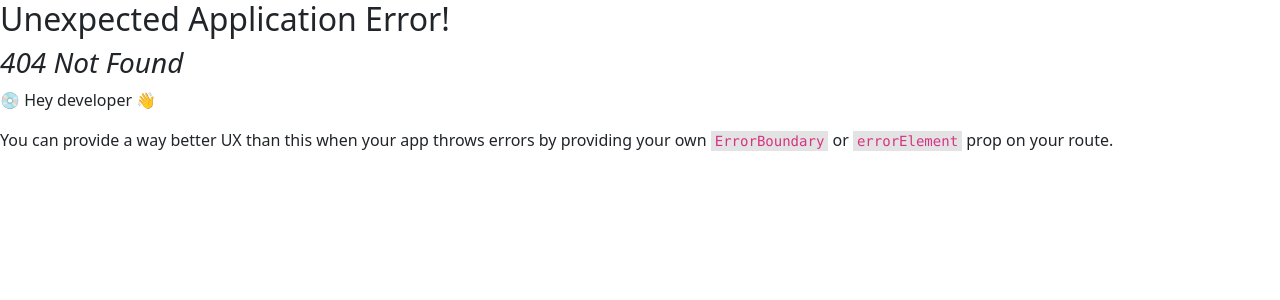
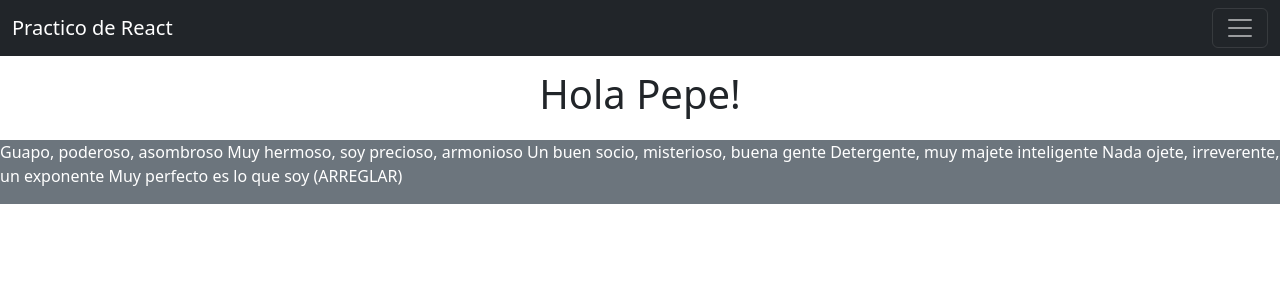
Before and after one commit to SantiagoPuertas4/practicoReact, a React (Vite) app: page /ejercicio2 in a window 1280 px wide. Before the commit this address had no page. Shown: the top 300 px of the page. Built offline with nearby package versions, Linux system fonts and the light colour scheme.

Commit message:
Terminado ejercicio 2

```diff
--- /dev/null
+++ b/src/components/Msg/Msg.jsx
@@ -0,0 +1,15 @@
+import PropTypes from "prop-types";
+const Msg = (props) => {
+  const { mensaje } = props;
+
+  return (
+    <div className="container pt-5 d-flex justify-content-center mt-3">
+      <p className="fs-1">Hola {mensaje}!</p>
+    </div>
+  );
+};
+export default Msg;
+
+Msg.propTypes = {
+  mensaje: PropTypes.array.isRequired,
+};
--- a/src/constants/routes.jsx
+++ b/src/constants/routes.jsx
@@ -2,6 +2,7 @@
 import RootView from "../views/RootView";
 import E1View from "../views/Ejercicio1View";
 import MainView from "../views/MainView";
+import Ejercicio2View from "../views/Ejercicio2View";
 
 export const router = createBrowserRouter([
   {
@@ -16,6 +17,10 @@
         path: "ejercicio1",
         element: <E1View />,
       },
+      {
+        path: "ejercicio2",
+        element: <Ejercicio2View />,
+      },
     ],
   },
 ]);
--- a/src/views/Ejercicio2View.jsx
+++ b/src/views/Ejercicio2View.jsx
@@ -1,4 +1,10 @@
+import Msg from "../components/Msg/Msg";
+
 const Ejercicio2View = () => {
-  return <div>Ejercicio2View</div>;
+  return (
+    <div>
+      <Msg mensaje={"Pepe"} />
+    </div>
+  );
 };
 export default Ejercicio2View;
```
